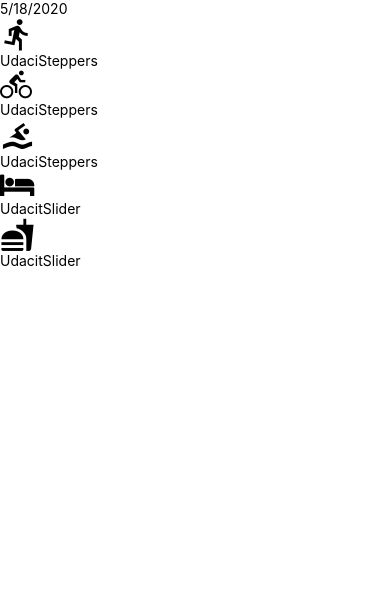
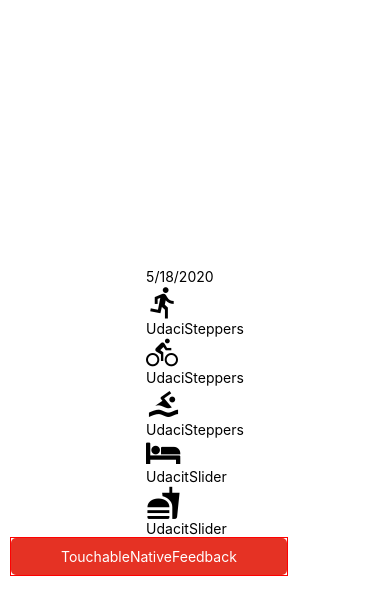
Before and after one commit to shweyeewinn/udacifitness, a React Native app: screen / in a window 390 px wide. Shown: the top 614 px of the page. Built offline with nearby package versions, Linux system fonts and the light colour scheme.

Commit message:
Touchables

```diff
--- a/App.js
+++ b/App.js
@@ -1,15 +1,64 @@
 import React from 'react'
-import { View, Text } from 'react-native'
+import {
+  View,
+  Text,
+  StyleSheet,
+  TouchableHighlight,
+  TouchableOpacity,
+  TouchableNativeFeedback,
+  TouchableWithoutFeedback
+} from 'react-native'
+
 import AddEntry from './components/AddEntry'
 
 export default class App extends React.Component {
+  handlePress = () => {
+    alert('Hello')
+  }
 
   render() {
     return (
-      <View>
+      <View style={styles.container}>
         <AddEntry />
+        {/* <TouchableHighlight style={styles.btn} onPress={this.handlePress} underlayColor='#000'>
+          <Text style={styles.btnText}>Touchable Highlight</Text>
+        </TouchableHighlight> */}
+        {/* <TouchableOpacity style={styles.btn} onPress={this.handlePress}>
+          <Text style={styles.btnText}>Touchable Opacity</Text>
+        </TouchableOpacity> */}
+        {/* <TouchableWithoutFeedback onPress={this.handlePress}>
+          <View style={styles.btn}><Text style={styles.btnText}>Touchable Without Feedback</Text></View>
+        </TouchableWithoutFeedback> */}
+        {/* Only supported for Android */}
+        <TouchableNativeFeedback
+          background={TouchableNativeFeedback.SelectableBackground}
+          onPress={this.handlePress}>
+          <View style={styles.btn}><Text style={styles.btnText}>TouchableNativeFeedback</Text></View>
+        </TouchableNativeFeedback>
       </View>
     );
   }
 
 }
+
+const styles = StyleSheet.create({
+  container: {
+    flex: 1,
+    marginLeft: 10,
+    marginRight: 10,
+    alignItems: 'center',
+    justifyContent: 'center',
+  },
+  btn: {
+    backgroundColor: '#E53224',
+    padding: 10,
+    paddingLeft: 50,
+    paddingRight: 50,
+    justifyContent: 'center',
+    alignItems: 'center',
+    borderRadius: 5,
+  },
+  btnText: {
+    color: '#fff'
+  }
+})
```
